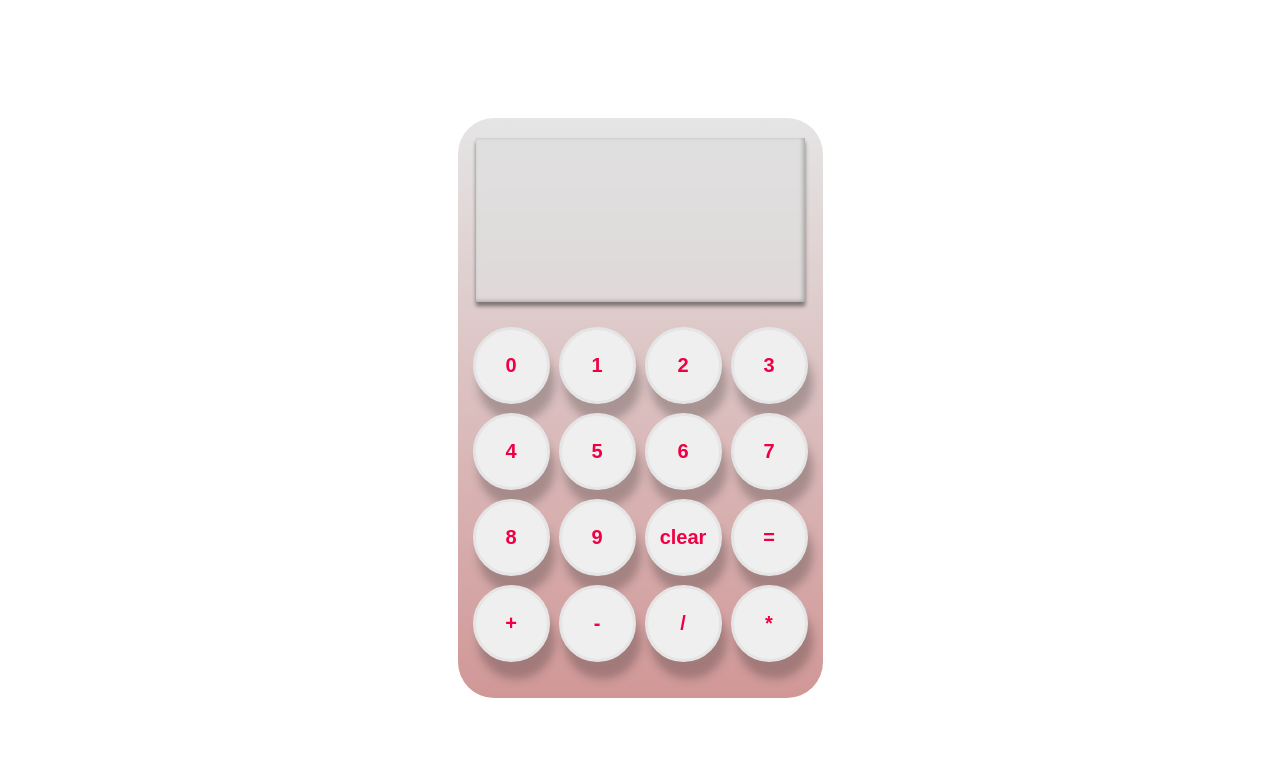
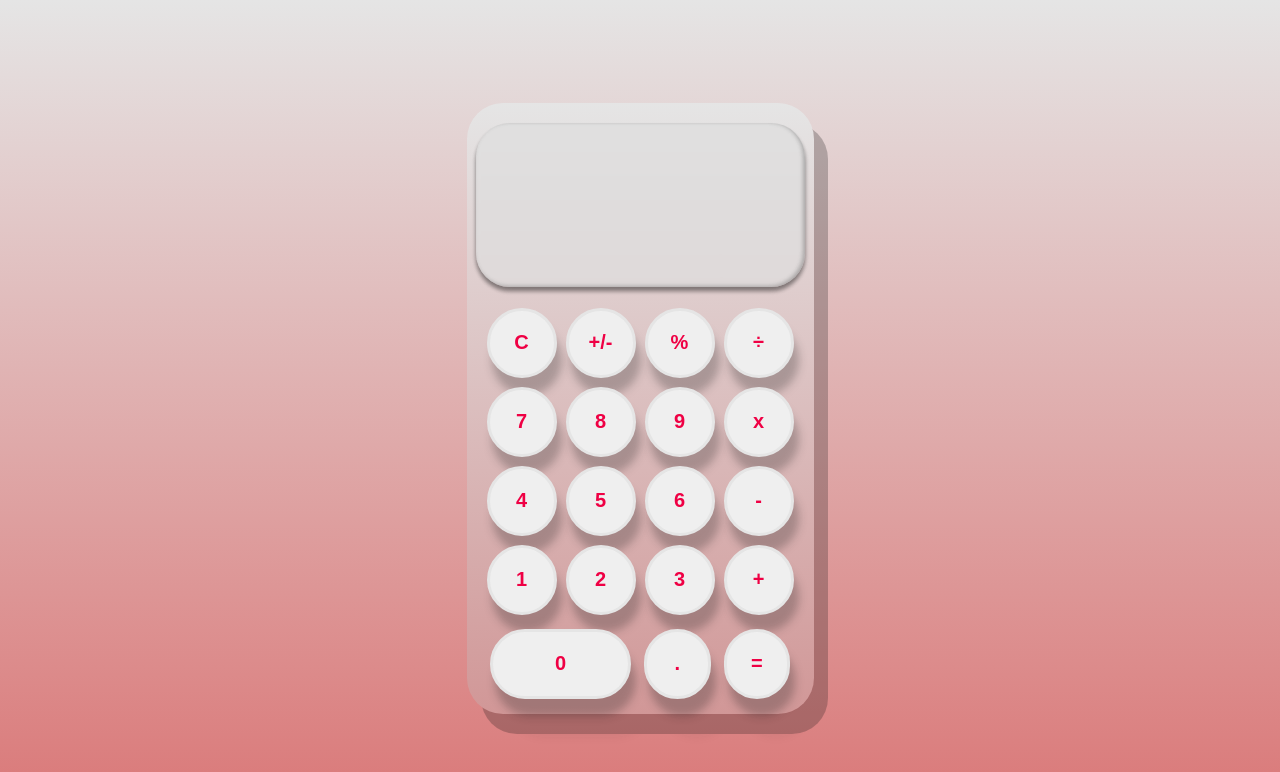
Before and after one commit to yabetsg/Calculator, a plain HTML site: page index.html in a window 1280 px wide. Drawn offline with Linux system fonts and the light colour scheme.

Commit message:
Implemented more css to modify style

```diff
--- a/index.html
+++ b/index.html
@@ -1,33 +1,51 @@
 <!DOCTYPE html>
 <html lang="en">
+  <head>
+    <meta charset="UTF-8" />
+    <meta http-equiv="X-UA-Compatible" content="IE=edge" />
+    <meta name="viewport" content="width=device-width, initial-scale=1.0" />
+    <script src="script.js" defer></script>
+    <link rel="stylesheet" href="style.css" />
+    <title>Calculator</title>
+  </head>
 
-<head>
-    <meta charset="UTF-8">
-    <meta http-equiv="X-UA-Compatible" content="IE=edge">
-    <meta name="viewport" content="width=device-width, initial-scale=1.0">
-    <script src="script.js" defer></script>
-    <link rel="stylesheet" href="style.css">
-    <title>Calculator</title>
-</head>
-
-<body>
+  <body>
     <div class="container"></div>
 
+    <div class="calculator">
+      <div class="display-box">
+        <div id="display2"></div>
+        <div id="display"></div>
+      </div>
+      <div class="num-div">
+         <button type="button" class="clear-btn">C</button>
+        <button>+/-</button>
+         <button>%</button>
+      <button type="button" class="operator" value="/">÷</button>
+       <button type="button" class="numbers" value="7">7</button>
+        <button type="button" class="numbers" value="8">8</button>
+        <button class="numbers" value="9">9</button>
 
-    <div class="calculator"><div class="display-box"><div id="display2"></div> <div id="display"></div></div>
-    <div class="num-div"><button type="button" class="numbers" value="0"> 0</button><button type="button"
-            class="numbers" value="1">1</button><button class="numbers" value="2">2</button><button type="button"
-            class="numbers" value="3">3</button><button type="button" class="numbers" value="4">4</button><button
-            class="numbers" value="5">5</button><button type="button" class="numbers" value="6">6</button><button
-            type="button" class="numbers" value="7">7</button><button type="button" class="numbers"
-            value="8">8</button><button type="button" class="numbers" value="9">9</button> <button type="button"
-            class="clear-btn">clear</button>
-        <button id="equals-btn">=</button>
+       <button class="operator" value="*">x</button>
+        <button type="button" class="numbers" value="4">4</button>
+        <button class="numbers" value="5">5</button>
+        <button type="button" class="numbers" value="6">6</button>
 
-            <button class="operator" value="+">+</button><button class="operator" value="-">-</button><button
-                class="operator" value="/">/</button><button class="operator" value="*">*</button>
-        </div></div>
+         <button class="operator" value="-">-</button>
+         <button type="button" class="numbers" value="1">1</button>
+        <button type="button" class="numbers" value="1">2</button>
+         <button class="numbers" value="3">3</button>
 
-</body>
 
+
+            <button class="operator" value= "+">+</button>
+
+
+
+      </div>
+      <div class="footer"> <button type="button" class="numbers" id="zero" value="0">0</button>
+            <button>.</button>
+            <button id="equals-btn">=</button> </div>
+    </div>
+  </body>
 </html>
--- a/style.css
+++ b/style.css
@@ -4,10 +4,11 @@ body{
     align-items: center;
     flex-direction: column;
     height: 100vh;
+    background-image:linear-gradient(to bottom, #E5E5E5, #da7777);
 }
 button{
-    width: 77px;
-    height: 77px;
+    width: 70px;
+    height: 70px;
     border-radius: 49px;
    color: #ef0044;
    font-size: 20px;
@@ -18,13 +19,13 @@ button{
 .num-div{
 
     display: grid;
-    grid-template-rows: repeat(8, 0fr);
+    grid-template-rows: repeat(5, 0fr);
     grid-template-columns: repeat(4, 0fr);
     margin-top: 5%;
    justify-content: center;
    gap: 9px;
-   padding-left: 15px;
-   padding-right: 15px;
+   padding: 0px 15px 0px 15px;
+
 }
 .display-box{
     display: flex;
@@ -33,10 +34,11 @@ button{
     justify-content: flex-end;
     Width: 329px;
     Height: 164px;
-    margin-top: 20px;
+    margin-top: 4px;
     background: rgba(223, 223, 223, 0.7);
     box-shadow: 0px 4px 4px rgba(0, 0, 0, 0.25), 0px 4px 4px rgba(0, 0, 0, 0.25), inset -2px -1px 4px rgba(0, 0, 0, 0.25);
     backdrop-filter: blur(2px);
+    border-radius: 34px;
 
 }
 .calculator{
@@ -48,16 +50,22 @@ button{
     justify-content: space-between;
     border-radius: 36px;
     height: 580px;
+    padding: 16px 5px 15px 5px;
+
+    filter:drop-shadow(14px 20px 0px rgba(19, 18, 18, 0.25))
+
 }
 #display{
-    width: 200px;
+    width: 260px;
      height: 50px;
 
-    display: flex;
+     display: flex;
      align-items: center;
      justify-content: flex-end;
-     font-size: 20px;
-     padding: 10px;
+     font-size: 30px;
+     font-weight:100;
+     padding: 0px 21px 5px 0px;
+     overflow: hidden;
 }
 #display2{
     width: 10px;
@@ -68,3 +76,14 @@ button{
     font-size: 20px;
     padding: 10px;
 }
+#zero{
+    width: 150px;
+
+}
+
+.footer{
+    display: flex;
+    width: 300px;
+    gap: 13px;
+
+}
```
